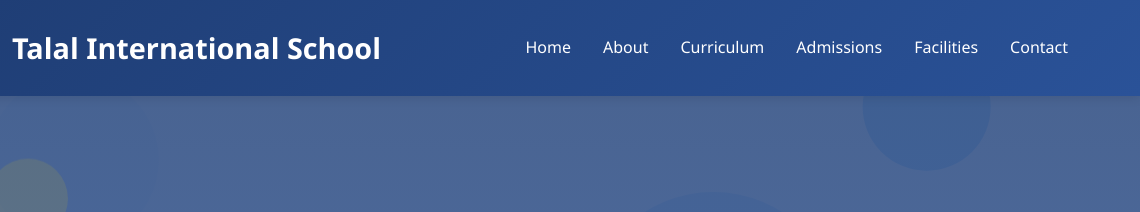
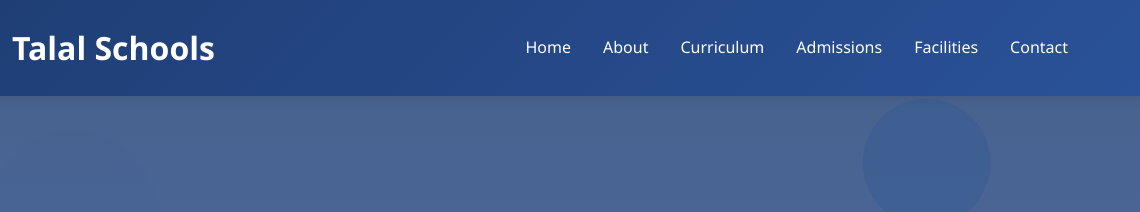
Before and after one commit to wwwtalal/website_talalschool.com, a plain HTML site: page index.html in a window 1280 px wide. Shown: the top 212 px of the page, 140-1280 px from the left. Drawn offline with Linux system fonts and the light colour scheme.

Commit message:
some layout changes, made title Talal Schools

```diff
--- a/index.html
+++ b/index.html
@@ -3,7 +3,7 @@
 <head>
     <meta charset="UTF-8">
     <meta name="viewport" content="width=device-width, initial-scale=1.0">
-    <title>Talal International School</title>
+    <title>Talal Schools</title>
     <link href="https://cdnjs.cloudflare.com/ajax/libs/font-awesome/6.0.0/css/all.min.css" rel="stylesheet">
     <style>
         * {
@@ -52,7 +52,7 @@
         }
 
         .logo h1 {
-            font-size: 1.8rem;
+            font-size: 2rem;
             font-weight: 700;
         }
 
@@ -503,8 +503,8 @@
     <header class="header">
         <div class="nav-container">
             <div class="logo">
-                <img src="static/img/TalalSchoolLogoSqr@0.25x.png" alt="Talal International School Logo">
-                <h1>Talal International School</h1>
+                <img src="static/img/TalalSchoolLogoSqr@0.25x.png" alt="Talal Schools Logo">
+                <h1>Talal Schools</h1>
             </div>
             <nav>
                 <ul class="nav-links">
@@ -523,7 +523,7 @@
     </header>
 
     <!-- Hero Section -->
-    <section id="home" class="hero">
+    <section id="home" class="hero" style="margin-top: 3.5em;">
         <div class="floating-shapes">
             <div></div>
             <div></div>
```
